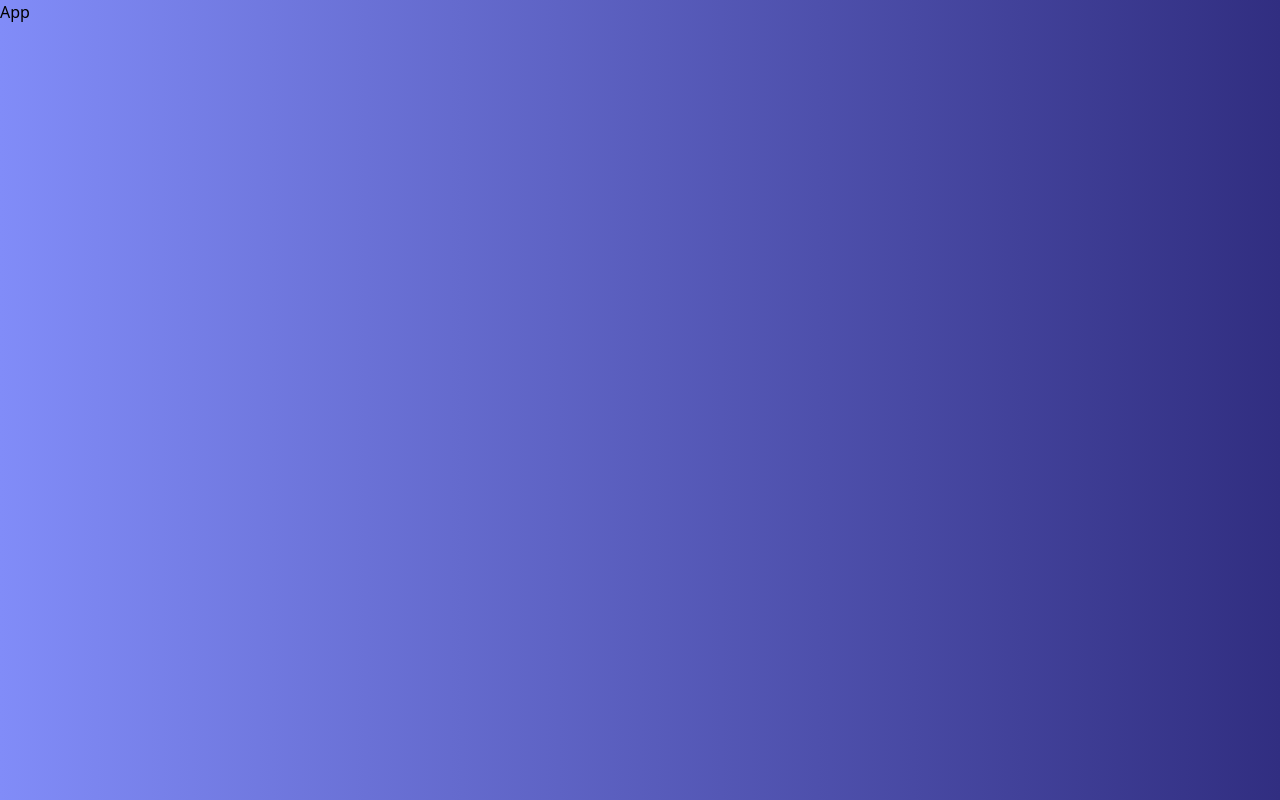
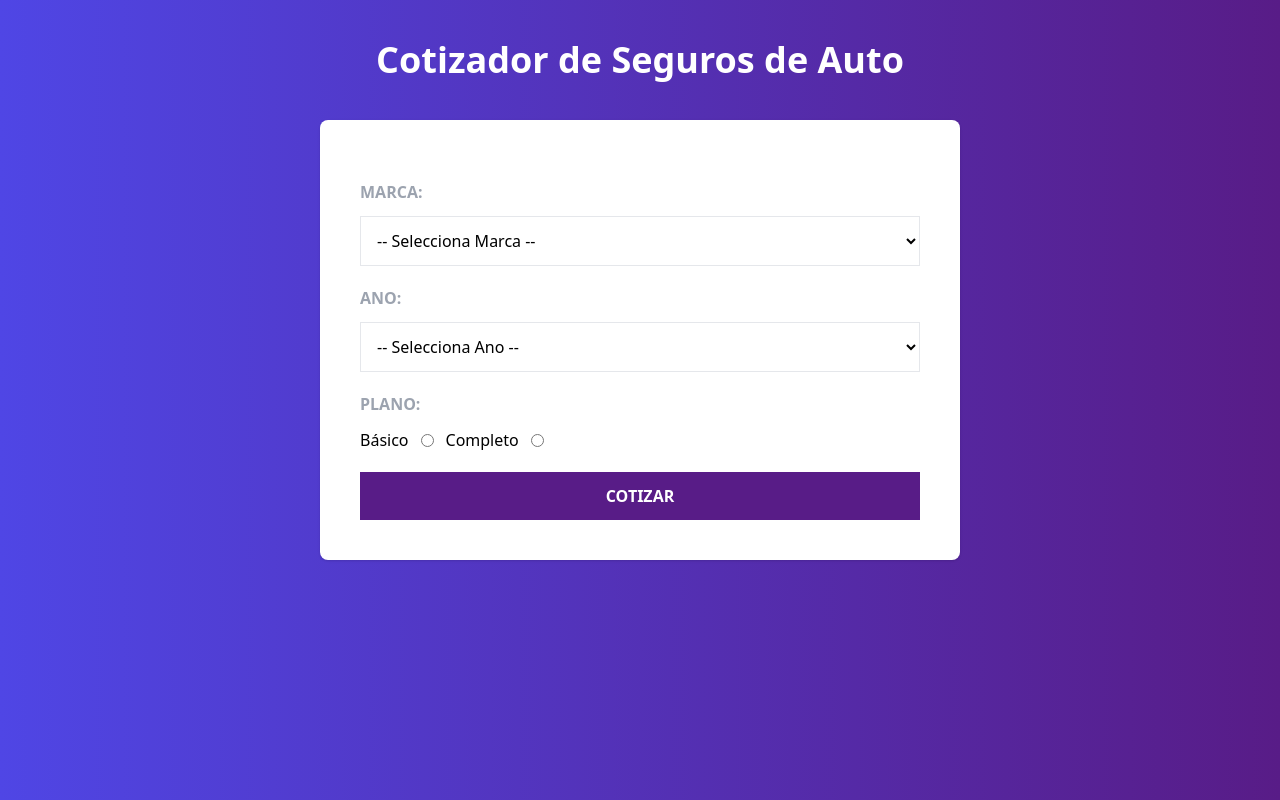
Before and after one commit to marshalmori/cotizador-reat, a React (Vite) app: page / in a window 1280 px wide. Built offline with nearby package versions, Linux system fonts and the light colour scheme.

Commit message:
Criar o Context da aplicação

```diff
--- a/index.html
+++ b/index.html
@@ -3,12 +3,12 @@
 
 <head>
   <meta charset="UTF-8" />
-  <link rel="icon" type="image/svg+xml" href="/vite.svg" />
+
   <meta name="viewport" content="width=device-width, initial-scale=1.0" />
   <title>Cotizador Formulario y Context</title>
 </head>
 
-<body class="bg-gradient-to-r from-indigo-400 to-indigo-900">
+<body class="bg-gradient-to-r from-indigo-600 to-purple-900">
   <div id="root"></div>
   <script type="module" src="/src/main.jsx"></script>
 </body>
--- a/src/App.jsx
+++ b/src/App.jsx
@@ -1,5 +1,12 @@
-function App() {
-  return <h1>App</h1>;
-}
+import { CotizadorProvider } from "./context/CotizadorProvider";
+import AppSeguro from "./components/AppSeguro";
+
+const App = () => {
+  return (
+    <CotizadorProvider>
+      <AppSeguro />
+    </CotizadorProvider>
+  );
+};
 
 export default App;
--- /dev/null
+++ b/src/components/AppSeguro.jsx
@@ -0,0 +1,20 @@
+import { Fragment } from "react";
+import Formulario from "./Formulario";
+
+const AppSeguro = () => {
+  return (
+    <Fragment>
+      <header className="my-10">
+        <h1 className="text-white text-center text-4xl font-black">
+          Cotizador de Seguros de Auto
+        </h1>
+      </header>
+
+      <main className="bg-white md:w-2/3 lg:w-2/4 mx-auto shadow rounded-lg p-10">
+        <Formulario />
+      </main>
+    </Fragment>
+  );
+};
+
+export default AppSeguro;
--- /dev/null
+++ b/src/components/Formulario.jsx
@@ -0,0 +1,67 @@
+import { Fragment } from "react";
+
+import { MARCAS, YEARS, PLANES } from "../constants";
+
+const Formulario = () => {
+  return (
+    <Fragment>
+      <form>
+        <div className="my-5">
+          <label className="block mb-3 font-bold text-gray-400 uppercase">
+            Marca:
+          </label>
+          <select
+            name="marca"
+            className="w-full p-3 bg-white border border-gray-200"
+          >
+            <option value="">-- Selecciona Marca --</option>
+            {MARCAS.map((marca) => (
+              <option key={marca.id} value={marca.id}>
+                {marca.nombre}
+              </option>
+            ))}
+          </select>
+        </div>
+
+        <div className="my-5">
+          <label className="block mb-3 font-bold text-gray-400 uppercase">
+            Ano:
+          </label>
+          <select
+            name="marca"
+            className="w-full p-3 bg-white border border-gray-200"
+          >
+            <option value="">-- Selecciona Ano --</option>
+            {YEARS.map((year) => (
+              <option key={year} value={year}>
+                {year}
+              </option>
+            ))}
+          </select>
+        </div>
+
+        <div className="my-5">
+          <label className="block mb-3 font-bold text-gray-400 uppercase">
+            Plano:
+          </label>
+          <div className="flex gap-3 items-center">
+            {PLANES.map((plan) => (
+              <Fragment key={plan.id}>
+                <label>{plan.nombre}</label>
+                <input type="radio" name="plan" value={plan.id} />
+              </Fragment>
+            ))}
+          </div>
+        </div>
+
+        <input
+          type="submit"
+          className="w-full bg-purple-900 hover:bg-indigo-800 transition-colors text-white cursor-pointer p-3 uppercase font-bold"
+          value="Cotizar"
+        ></input>
+      </form>
+    </Fragment>
+  );
+};
+
+export default Formulario;
--- /dev/null
+++ b/src/constants/index.js
@@ -0,0 +1,16 @@
+export const MARCAS = [
+  { id: 1, nombre: "Europeo" },
+  { id: 2, nombre: "Americano" },
+  { id: 3, nombre: "Asiático" },
+];
+
+const YEARMAX = new Date().getFullYear();
+export const YEARS = Array.from(
+  new Array(20),
+  (valor, index) => YEARMAX - index
+);
+
+export const PLANES = [
+  { id: 1, nombre: "Básico" },
+  { id: 2, nombre: "Completo" },
+];
--- /dev/null
+++ b/src/context/CotizadorProvider.jsx
@@ -0,0 +1,13 @@
+import { createContext } from "react";
+
+const CotizadorContext = createContext();
+
+const CotizadorProvider = ({ children }) => {
+  return (
+    <CotizadorContext.Provider value={{}}>{children}</CotizadorContext.Provider>
+  );
+};
+
+export { CotizadorProvider };
+
+export default CotizadorContext;
```
